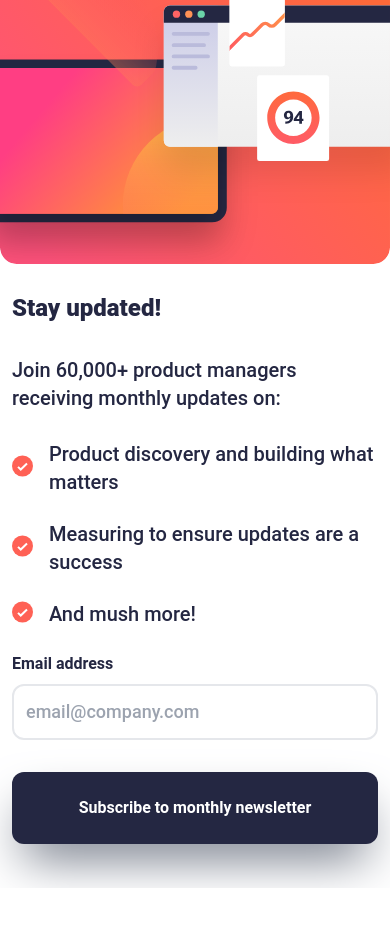
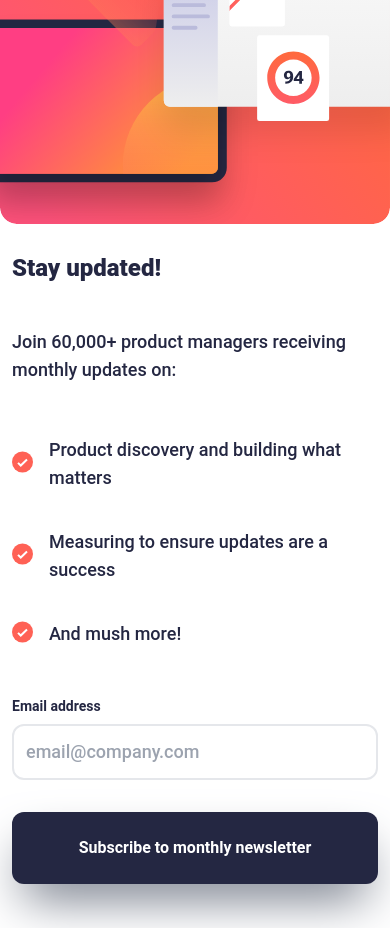
Before and after one commit to EdebaliErman/frontend-mentor-20, a React (Create React App) app: page / in a window 390 px wide. Before the commit the page ends 888 px from the top, so only its background shows below. Built offline with nearby package versions, Linux system fonts and the light colour scheme; the HTML template or start-up script is replaced by a standard one.

Commit message:
responsive

```diff
--- a/src/Style/CardForm.css
+++ b/src/Style/CardForm.css
@@ -4,7 +4,7 @@
 
     .CardForm {
         @apply w-1/2 flex justify-start items-start flex-col gap-4
-        md:w-full md:h-full md:p-3 md:justify-center md:gap-1
+        md:w-full md:h-full md:p-3 md:justify-center
     }
 
     .CardForm h1 {
@@ -13,11 +13,11 @@
     }
 
     .CardForm ul li {
-        @apply flex gap-4
+        @apply flex gap-4 my-3
     }
 
     .CardForm h4 {
-        @apply text-xl md:text-xl md:my-3 md:font-medium
+        @apply text-xl md:text-lg md:my-3 md:font-medium
     }
 
     form input {
@@ -30,7 +30,7 @@
         @apply border-Tomato text-Tomato text-xl placeholder:text-Tomato bg-red-100 focus:outline-none focus:ring-0 focus:border-Tomato
     }
     form label{
-        @apply w-full flex justify-between items-start gap-4 font-bold text-base my-2
+        @apply w-full flex justify-between items-start gap-4 font-bold text-sm my-2
     }
     label .errorText{
         @apply text-sm text-red-500 font-bold
```
